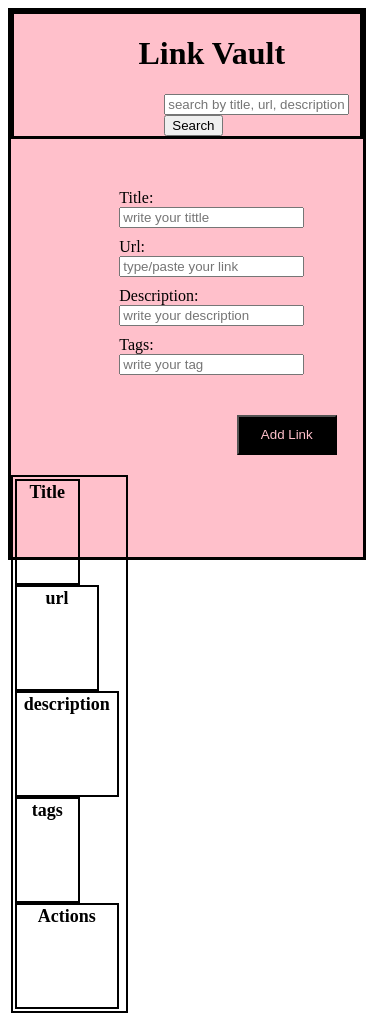
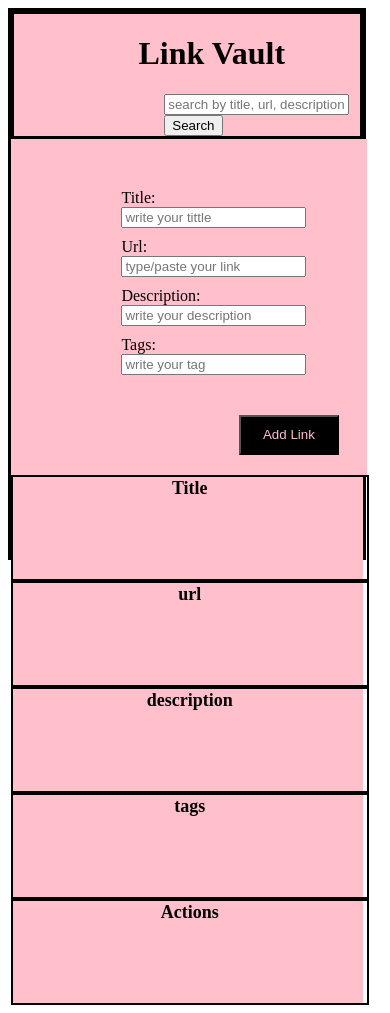
Before and after one commit to nokuphiwa02/LinkVault, a React (Vite) app: page / in a window 390 px wide. Built offline with nearby package versions, Linux system fonts and the light colour scheme.

Commit message:
media query

```diff
--- a/src/App.css
+++ b/src/App.css
@@ -1,9 +1,9 @@
 .container{
 background-color: pink;
- width: 94%;
+width: 94%;
 height: 100vw;
 flex-wrap: wrap;
- border: solid black;
+border: solid black;
 }
 
 @media (max-width : 1280px){
--- a/src/App.tsx
+++ b/src/App.tsx
@@ -39,37 +39,40 @@ function App() {
     if (link) {
       setEditingLink(link);
     }
-
   };
 
   const updatedLink = (updatedLink: RowProps) => {
     setLinks((prevLinks) => {
-      const updatedLinks = prevLinks.map((link) => (link.id === updatedLink.id ? updatedLink : link));
+      const updatedLinks = prevLinks.map((link) =>
+        link.id === updatedLink.id ? updatedLink : link,
+      );
       localStorage.setItem("links", JSON.stringify(updatedLinks));
       return updatedLinks;
     });
+    setEditingLink(null);
   };
 
-   const [ searchQ, setSearch] =useState('')
-   const filteredLinks= links.filter(link=>
-    link.title.toLowerCase().includes(searchQ.toLowerCase())||
-     link.url.toLowerCase().includes(searchQ.toLowerCase())||
-      link.description.toLowerCase().includes(searchQ.toLowerCase())||
-       link.tags.toLowerCase().includes(searchQ.toLowerCase())
-   );
-
+  const [searchQ, setSearch] = useState("");
+  const filteredLinks = links.filter(
+    (link) =>
+      link.title.toLowerCase().includes(searchQ.toLowerCase()) ||
+      link.url.toLowerCase().includes(searchQ.toLowerCase()) ||
+      link.description.toLowerCase().includes(searchQ.toLowerCase()) ||
+      link.tags.toLowerCase().includes(searchQ.toLowerCase()),
+  );
 
   return (
     <>
       <div className="container">
-        <Navbar onSearch= {setSearch}/>
+        <Navbar onSearch={setSearch} />
         <AddLinkForm
           onSave={add}
           key={editingLink?.id ?? "add-link-form"}
-            editingLink={editingLink}
-          onEdit={updatedLink}
+          editingLink={editingLink}
+          onEdit={(updatedLink)}
+
         />
-        <ListLinks links={ filteredLinks} onDelete={Delete} onEdit={editLink} />
+        <ListLinks links={filteredLinks} onDelete={Delete} onEdit={editLink} />
       </div>
     </>
   );
--- a/src/Row/Row.module.css
+++ b/src/Row/Row.module.css
@@ -1,91 +1,70 @@
+
+table {
+  width: 50%;
+  background-color: pink;
+  border-collapse: collapse;
+}
+
 th {
   font-size: large;
   font-weight: bolder;
-  gap: 60px;
   height: 100px;
-  width: 100%;
   border: 2px solid black;
-  flex-wrap: wrap;
   text-align: center;
-}
-table {
-  /* border-collapse: collapse; */
-  width: 100%;
-  border: 2px solid black;
 }
 
 td {
   font-size: large;
   font-weight: bolder;
-  padding: 60px;
-  gap: 30px;
+  padding: 20px;
   border: 2px solid black;
-  flex-wrap: wrap;
   text-align: center;
 }
 
-.link1 {
-  width: 15vw;
-}
-.link2 {
-  width: 20vw;
-}
 
-.link3 {
-  width: 25vw;
-}
-
-.link4 {
-  width: 15vw;
-}
-
-.btn {
-  width: 25vw;
-  gap: 50px;
-}
-tbody {
-  /* flex-wrap: wrap; */
-  /* padding: 50px; */
-  /* background-color: pink; */
-}
+.link1 { width: 15vw; }
+.link2 { width: 20vw; }
+.link3 { width: 25vw; }
+.link4 { width: 15vw; }
 
 .buttons {
   display: flex;
   gap: 10px;
-  flex-wrap: wrap;
+  justify-content: center;
 }
 
-.editBtn {
+.editBtn, .deleteBtn {
   color: pink;
   background-color: black;
+  padding: 5px 10px;
+  border: none;
+  cursor: pointer;
 }
 
-.deleteBtn {
-  color: pink;
-  background-color: black;
-}
 
 @media (max-width: 600px) {
-  th {
-    display: flex;
-    flex-direction: column;
-    flex-wrap: wrap;
-    gap: 5px;
+
+  table, thead, tbody, th, tr, td {
+    display: block;
+    width: 100% ;
   }
+
+
+  thead tr {
+    position: absolute;
+
+  }
+
+
   td {
-    display: flex;
-    flex-direction: column;
-    flex-wrap: wrap;
-    gap: 5px;
+    border: 1px solid black;
+    box-sizing: border-box;
+    padding: 15px;
+    text-align: left;
+  }
+
+
+  .link1, .link2, .link3, .link4 {
+    width: 100%;
   }
 }
-
-@media (max-width: 1024px) {
-  table {
-    width: 30vw;
-    gap: 5px;
-    margin-right: 80px;
-  }
-  td {
-  }
-}
--- a/src/addLinkForm/AddLinkForm.module.css
+++ b/src/addLinkForm/AddLinkForm.module.css
@@ -1,7 +1,8 @@
-.addLinkContainer{
-  display:flex;
+.addLinkContainer {
+  display: flex;
   flex-direction: column;
   align-items: center;
+  flex-wrap: wrap;
   justify-content: center;
 }
 
@@ -12,8 +13,9 @@
   justify-content: center;
   gap: 10px;
   background-color: pink;
-  width: 95,5%;
+  width: 95, 5%;
   padding-left: 50px;
+  flex-wrap: wrap;
   padding-top: 50px;
   /* border: solid black; */
   flex-wrap: wrap;
@@ -52,6 +54,10 @@
   display: flex;
   flex-direction: row;
 }
- label{
+label {
   display: block;
- }
+}
+ @media (max-width : 500px){
+   .addLink{
+     width: 87%;}
+   }
```
Also changed, not shown: src/Navbar/Navbar.module.css (+4 -4 lines).
